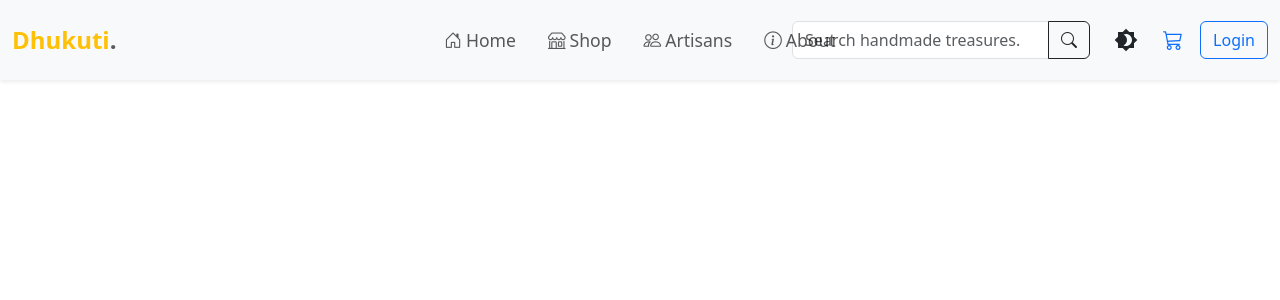
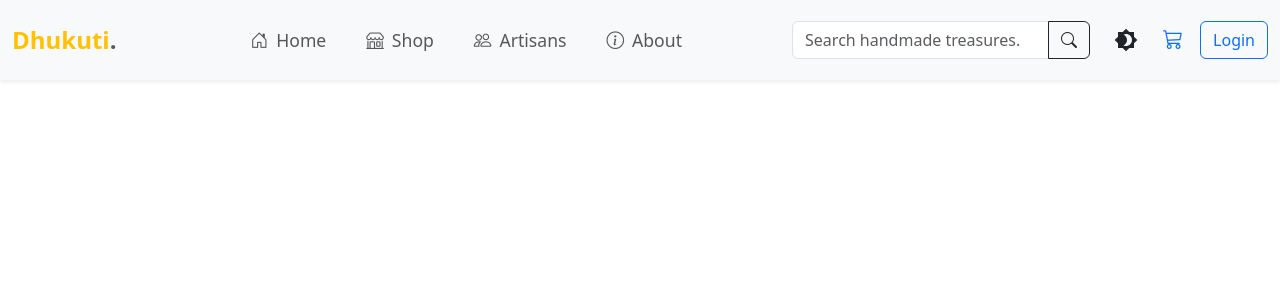
Before and after one commit to Prilaz/Dhukuti., a React (Vite) app in the folder Dhukuti.app/: page / in a window 1280 px wide. Shown: the top 300 px of the page. Built offline with nearby package versions, Linux system fonts and the light colour scheme.

Commit message:
Updated Navbar
Added Responsive and some design changes

```diff
--- a/Dhukuti.app/src/Components/Layoutcomponent/Nav.jsx
+++ b/Dhukuti.app/src/Components/Layoutcomponent/Nav.jsx
@@ -1,4 +1,4 @@
-import React, { useState } from "react";
+import React, { useState, useRef } from "react";
 import { Link, useNavigate } from "react-router-dom";
 import "bootstrap/dist/css/bootstrap.min.css";
 import { Box, useTheme, IconButton } from "@mui/material";
@@ -9,8 +9,8 @@ const Nav = ({ toggleTheme }) => {
   const navigate = useNavigate();
   const [searchQuery, setSearchQuery] = useState("");
   const isDark = theme.palette.mode === "dark";
+  const collapseRef = useRef();
 
-  // Mock data
   const cartItemCount = 0;
 
   const navItems = [
@@ -24,6 +24,16 @@ const Nav = ({ toggleTheme }) => {
     e.preventDefault();
     if (searchQuery.trim()) {
       navigate(`/search?q=${encodeURIComponent(searchQuery)}`);
+    }
+  };
+
+  const closeNavbar = () => {
+    const collapseEl = collapseRef.current;
+    if (collapseEl?.classList.contains("show")) {
+      const bsCollapse = new window.bootstrap.Collapse(collapseEl, {
+        toggle: false,
+      });
+      bsCollapse.hide();
     }
   };
 
@@ -46,39 +56,48 @@ const Nav = ({ toggleTheme }) => {
           isDark ? "bg-dark" : "bg-light"
         } shadow-sm py-2 fixed-top`}
       >
-        <div className="container-fluid position-relative d-flex align-items-center justify-content-between ">
-          {/* Left: Logo */}
+        <div className="container-fluid d-flex justify-content-between align-items-center">
           <Link
             to="/"
-            className="navbar-brand fw-bold fs-4 d-flex align-items-center me-3 "
+            className="navbar-brand fw-bold fs-4 d-flex align-items-center me-4"
           >
             <span className="text-warning">Dhukuti</span>
             <span className="text-muted">.</span>
           </Link>
 
-          {/* Center: Navigation */}
+          <button
+            className="navbar-toggler"
+            type="button"
+            data-bs-toggle="collapse"
+            data-bs-target="#mainNavbar"
+            aria-controls="mainNavbar"
+            aria-expanded="false"
+            aria-label="Toggle navigation"
+          >
+            <span className="navbar-toggler-icon"></span>
+          </button>
+
           <div
-            className="position-absolute start-50 translate-middle-x d-none d-lg-block"
-            style={{ zIndex: 1 }}
+            className="collapse navbar-collapse"
+            id="mainNavbar"
+            ref={collapseRef}
           >
-            <ul className="navbar-nav flex-row align-items-center gap-3">
+            <ul className="navbar-nav mx-lg-auto gap-lg-4 text-center ms-3 me-auto mb-2 mb-lg-0 d-flex align-items-center gap-2">
               {navItems.map((item) => (
                 <li className="nav-item" key={item.to}>
                   <Link
                     to={item.to}
                     className="nav-link d-flex align-items-center"
+                    aria-current="page"
+                    onClick={closeNavbar}
                   >
-                    <i className={`bi bi-${item.icon} me-1`}></i>
+                    <i className={`bi bi-${item.icon} me-2`}></i>
                     {item.label}
                   </Link>
                 </li>
               ))}
             </ul>
-          </div>
 
-          {/* Right: Search and Actions */}
-          <div className="d-flex align-items-center ms-auto">
-            {/* Search Form */}
             <form className="d-flex me-3" onSubmit={handleSearch}>
               <div className="input-group">
                 <input
@@ -102,7 +121,7 @@ const Nav = ({ toggleTheme }) => {
               </div>
             </form>
 
-            {/* Theme Toggle */}
+            <div className="d-flex align-items-center">
               <IconButton
                 sx={{ mr: 2, color: isDark ? "white" : "inherit" }}
                 onClick={toggleTheme}
@@ -111,10 +130,10 @@ const Nav = ({ toggleTheme }) => {
                 {isDark ? <Brightness7 /> : <Brightness4 />}
               </IconButton>
 
-            {/* Cart */}
               <Link
                 to="/cart"
                 className="btn btn-link position-relative me-3 p-0"
+                onClick={closeNavbar}
               >
                 <i className="bi bi-cart3 fs-5"></i>
                 {cartItemCount > 0 && (
@@ -124,10 +143,14 @@ const Nav = ({ toggleTheme }) => {
                 )}
               </Link>
 
-            {/* Login */}
-            <Link to="/login" className="btn btn-outline-primary">
+              <Link
+                to="/login"
+                className="btn btn-outline-primary"
+                onClick={closeNavbar}
+              >
                 Login
               </Link>
+            </div>
           </div>
         </div>
       </div>
```
Lines whose indentation alone changed are shown as unchanged.
